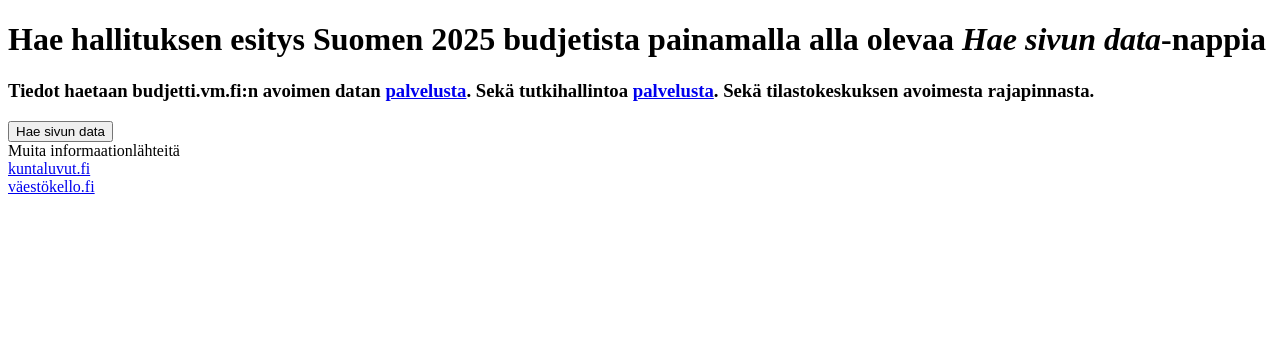
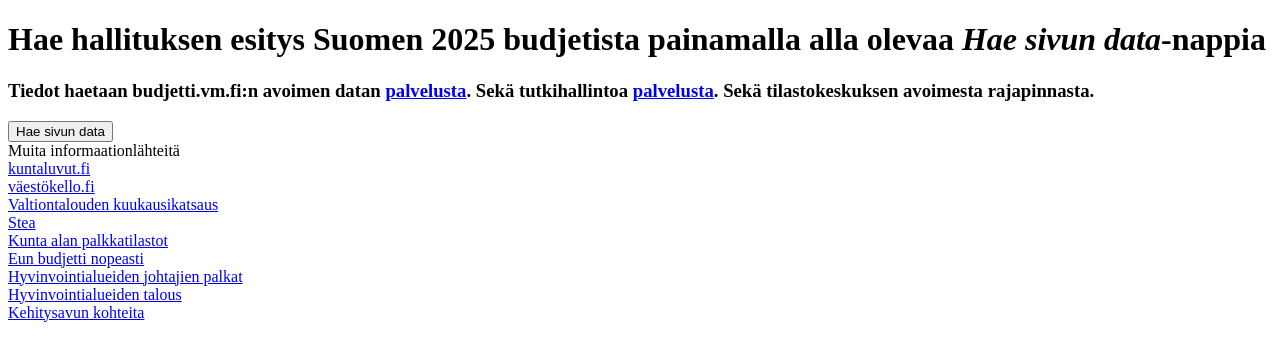
Before and after one commit to otsatukka/AvoinSuomi, a Vue app in the folder budjetinesitys/: page / in a window 1280 px wide. Shown: the top 356 px of the page. Built offline with nearby package versions, Linux system fonts and the light colour scheme.

Commit message:
Add some links

```diff
--- a/budjetinesitys/src/components/OtherContext.vue
+++ b/budjetinesitys/src/components/OtherContext.vue
@@ -1,5 +1,14 @@
 <template>
-    <div>Muita informaationlähteitä</div>
-    <div><a href="https://kuntaluvut.fi/">kuntaluvut.fi</a> </div>
-    <div><a href="https://vaestokello.fi/">väestökello.fi</a> </div>
+    <div>
+        <div>Muita informaationlähteitä</div>
+        <div><a href="https://kuntaluvut.fi/">kuntaluvut.fi</a> </div>
+        <div><a href="https://vaestokello.fi/">väestökello.fi</a> </div>
+        <div><a href="https://www.tutkihallintoa.fi/valtio/taloustiedot/valtiontalouden-kuukausikatsaus/">Valtiontalouden kuukausikatsaus</a> </div>
+        <div><a href="https://www.stea.fi/tutustu-avustuksiin/#summaries">Stea</a> </div>
+        <div><a href="https://www.kt.fi/tilastot-ja-julkaisut/palkkatilastot">Kunta alan palkkatilastot</a> </div>
+        <div><a href="https://commission.europa.eu/publications/eu-budget-glance-0_en">Eun budjetti nopeasti</a> </div>
+        <div><a href="https://www.is.fi/politiikka/art-2000010651953.html">Hyvinvointialueiden johtajien palkat</a> </div>
+        <div><a href="https://www.tutkihallintoa.fi/etusivu/hyvinvointialueiden-talous/">Hyvinvointialueiden talous</a> </div>
+        <div><a href="https://openaid.fi/fi/">Kehitysavun kohteita</a> </div>
+    </div>
 </template>
```
Also changed, not shown: 1 other file (tests, documents, lock files or other folders).
